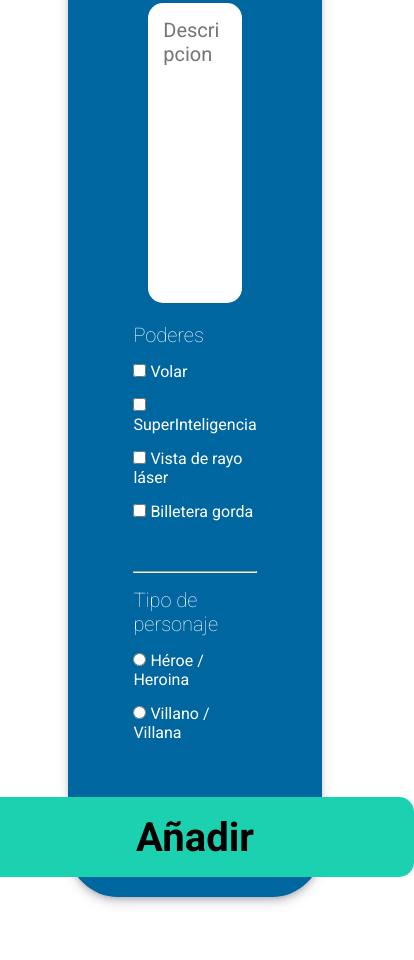
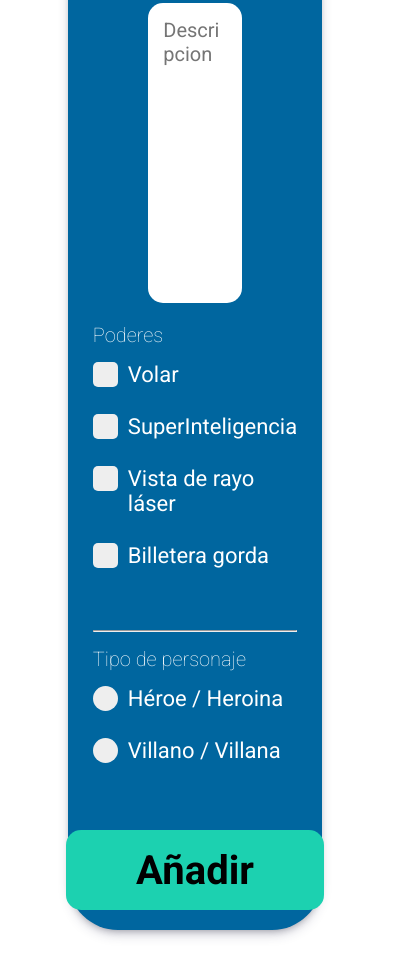
Before and after one commit to CesarAFC/front-end-box, a plain HTML site: page form.html in a window 390 px wide. Shown: the part 842-1802 px from the top of the page, 414 px wide, since content can reach past the window. Before the commit the page ends 1769 px from the top, so only its background shows below. Drawn offline with nearby package versions, Linux system fonts and the light colour scheme.

Commit message:
adding custom checkbox and radio and responsive as well

```diff
--- a/css/style.css
+++ b/css/style.css
@@ -197,7 +197,7 @@ footer img {
     font-weight: 300;
     padding: 20px 0;
 }
-.hero-card h2, p{
+.hero-card h2, .hero-card p{
     text-align: center;
 }
 form {
@@ -234,6 +234,10 @@ select {
     padding: 8px 95px 8px 8px;
     background-color: #CECECE;
     border-radius: 5px;
+    transition: 0.3s;
+}
+.hero-card input::file-selector-button:hover {
+    background-color: #949292;
 }
 #description {
     width: 340px;
@@ -278,6 +282,82 @@ fieldset label {
     background-color: var(--primary-dark);
     color: #fff;
 }
+
+/* AGREGANDO ESTILOS A CHECKMARKS */
+.new-check {
+        display: block;
+        position: relative;
+        padding-left: 35px;
+        margin-bottom: 12px;
+        cursor: pointer;
+        font-size: 22px;
+        -webkit-user-select: none;
+        -moz-user-select: none;
+        -ms-user-select: none;
+        user-select: none;
+}
+
+.checkmarks input {
+    position: absolute;
+    opacity: 0;
+    cursor: pointer;
+    height: 0;
+    width: 0;
+  }
+
+.checkmark-style {
+    position: absolute;
+    top: 0;
+    left: 0;
+    height: 25px;
+    width: 25px;
+    background-color: #eee;
+    border-radius: 5px;
+  }
+
+  .new-check:hover input ~ .checkmark {
+    background-color: #ccc;
+  }
+  .new-check input:checked ~ .checkmark {
+    background-color: #2196F3;
+  }
+  .checkmark:after {
+    content: "";
+    position: absolute;
+    display: none;
+  }
+  .new-check input:checked ~ .checkmark:after {
+    display: block;
+  }
+  .new-check .checkmark-style:after {
+    left: 9px;
+    top: 5px;
+    width: 5px;
+    height: 10px;
+    border: solid white;
+    border-width: 0 3px 3px 0;
+    -webkit-transform: rotate(45deg);
+    -ms-transform: rotate(45deg);
+    transform: rotate(45deg);
+  }
+.radio-type {
+    position: absolute;
+    top: 0;
+    left: 0;
+    height: 25px;
+    width: 25px;
+    background-color: #eee;
+    border-radius: 50%;
+}
+.new-check .radio-type:after {
+    top: 9px;
+   left: 9px;
+   width: 8px;
+   height: 8px;
+   border-radius: 50%;
+   background: white;
+}
+
 @media (max-width: 580px) {
     main {
         flex-direction: column;
@@ -301,4 +381,7 @@ fieldset label {
         padding: 0;
         gap: 30px;
     }
+    .submit-form {
+        padding: 0 70px;
+    }
 }
--- a/form.html
+++ b/form.html
@@ -65,37 +65,43 @@
 
 
             <div>
-            <fieldset>
+            <fieldset class="checkmarks">
                 <legend>Poderes</legend>
-                <label for="volar">
+                <label for="volar" class="new-check">
+                    Volar
                   <input type="checkbox" name="poderes" id="volar" value="volar" />
-                  Volar
+                  <span class="checkmark-style checkmark"></span>
                 </label>
-                <label for="inteligencia">
+                <label for="inteligencia" class="new-check">
+                    SuperInteligencia
                     <input type="checkbox" name="poderes" id="inteligencia" value="inteligencia" />
-                    SuperInteligencia
+                    <span class="checkmark-style checkmark"></span>
                 </label>
-                <label for="laser">
+                <label for="laser" class="new-check">
+                    Vista de rayo láser
                   <input type="checkbox" name="poderes" id="laser" value="laser" />
-                  Vista de rayo láser
+                  <span class="checkmark-style checkmark"></span>
                 </label>
-                <label for="billetera">
+                <label for="billetera" class="new-check">
+                    Billetera gorda
                   <input type="checkbox" name="poderes" id="billetera" value="billetera" />
-                  Billetera gorda
+                  <span class="checkmark-style checkmark"></span>
                 </label>
               </fieldset>
 
               <hr>
 
-            <fieldset>
+            <fieldset class="checkmarks">
                 <legend>Tipo de personaje</legend>
-                <label for="dni" class="vert">
-                <input type="radio" name="tipo" id="dni" value="dni" />
-                Héroe / Heroina
+                <label for="hero" class="new-check">
+                    Héroe / Heroina
+                    <input type="radio" name="personaje" id="hero" value="hero" />
+                    <span class="radio-type checkmark"></span>
                 </label>
-                <label for="cuil" class="vert">
-                <input type="radio" name="tipo" id="cuil" value="CUIL" />
-                Villano / Villana
+                <label for="villano" class="new-check">
+                    Villano / Villana
+                    <input type="radio" name="personaje" id="villano" value="villano" />
+                    <span class="radio-type checkmark"></span>
                 </label>
             </fieldset>
         </div>
```
